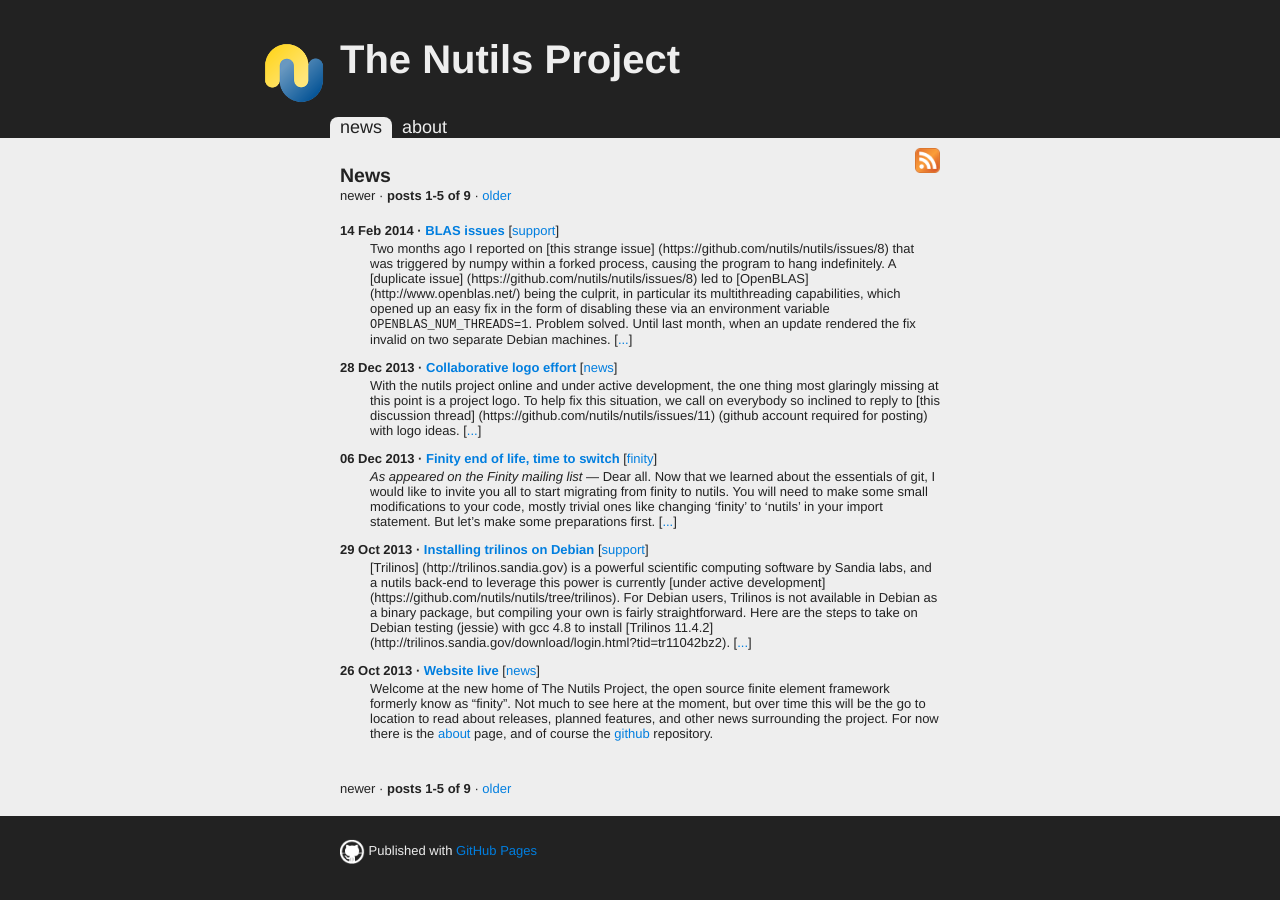
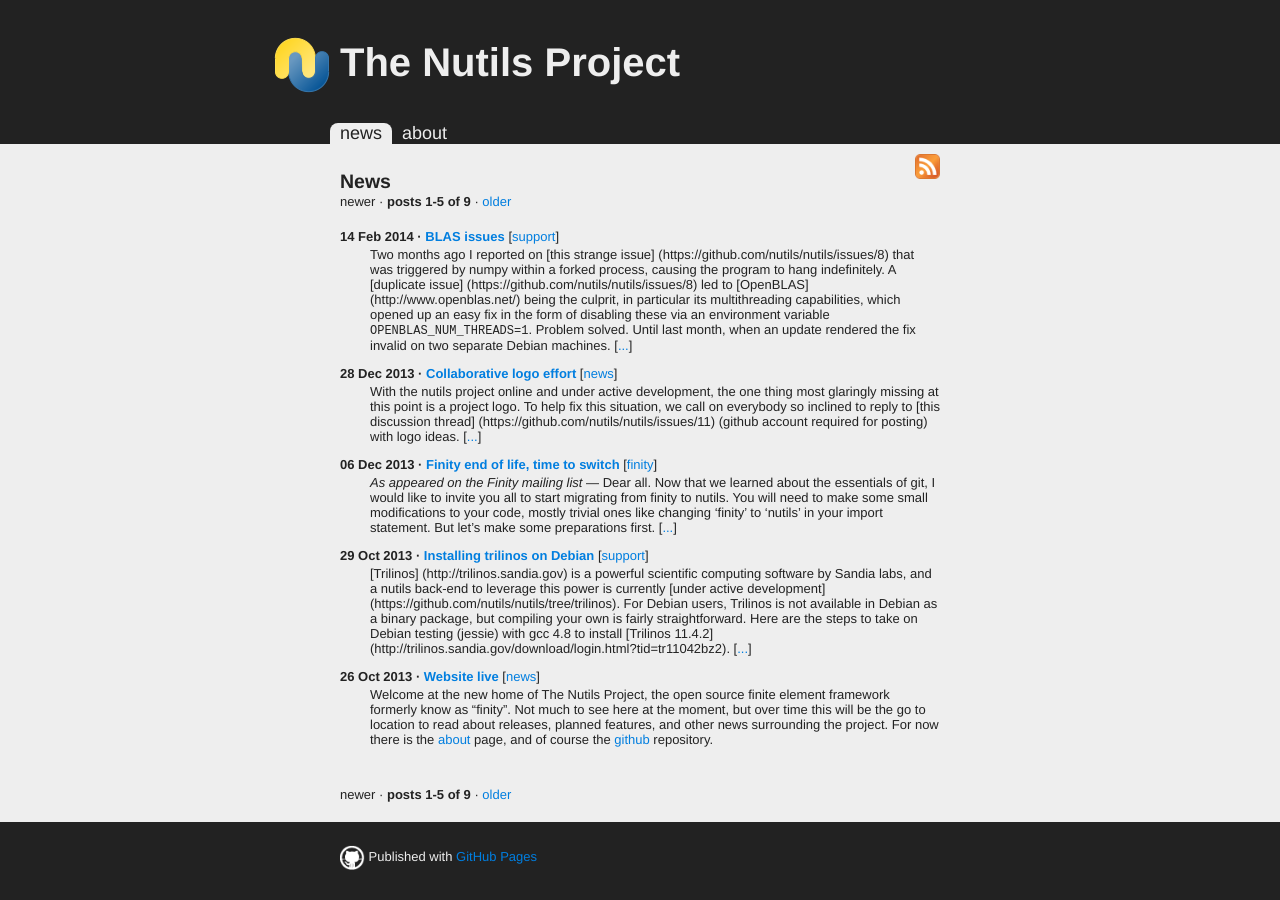
Before and after one commit to nutils/nutils.github.io, a Jekyll site: the page built from index.html, in a window 1280 px wide. Built offline with Jekyll 4.4.1, drawn with Linux system fonts in a browser that asks for light colours; Markdown is read by kramdown in place of the engine named in the settings; the list of posts is cut into pages by our own code.

Commit message:
update logo and placement

```diff
--- a/_layouts/body.html
+++ b/_layouts/body.html
@@ -4,6 +4,7 @@
     <meta charset="utf-8">
     <meta http-equiv="Content-Type" content="text/html; charset=UTF-8" />
     <meta name="viewport" content="width=device-width">
+    <link rel="icon" href="/favicon.ico" type="image/x-icon">
     <link rel="stylesheet" href="/css/main.css">
     <link href="atom.xml" type="application/atom+xml" rel="alternate" title="Sitewide ATOM Feed">
     <title>{{ site.shortname }} {{ page.title }}</title>
--- a/_layouts/default.html
+++ b/_layouts/default.html
@@ -3,7 +3,7 @@
 ---
 
 <header>
-  <h1><img src="/images/nutilslogo.png" class="logo"> {{ site.name }}</h1>
+  <h1><img src="/images/nutilslogo.png">{{ site.name }}</h1>
 </header>
 
 <nav>
--- a/css/main.css
+++ b/css/main.css
@@ -28,12 +28,20 @@
 }
 
 header {
-  max-width: 764px; /* 82 px offset for logo */
+  max-width: 732px; /* 66 px offset for logo */
 }
 
 header h1 {
+  padding-left: 66px;
+  text-indent: -76px;
   font-size: 40px;
-  margin-bottom: 25px;
+  line-height: 10px;
+  margin-bottom: 20px;
+}
+
+header h1 img {
+  vertical-align: middle;
+  padding: 0 10px;
 }
 
 nav {
@@ -107,12 +115,6 @@
   float: right;
 }
 
-img.logo {
-  vertical-align: middle;
-  padding-right: 10px;
-  float: left;
-}
-
 img.icon {
   height: 25px;
   vertical-align: middle;
```
Also changed, not shown: images/nutilslogo.png.
